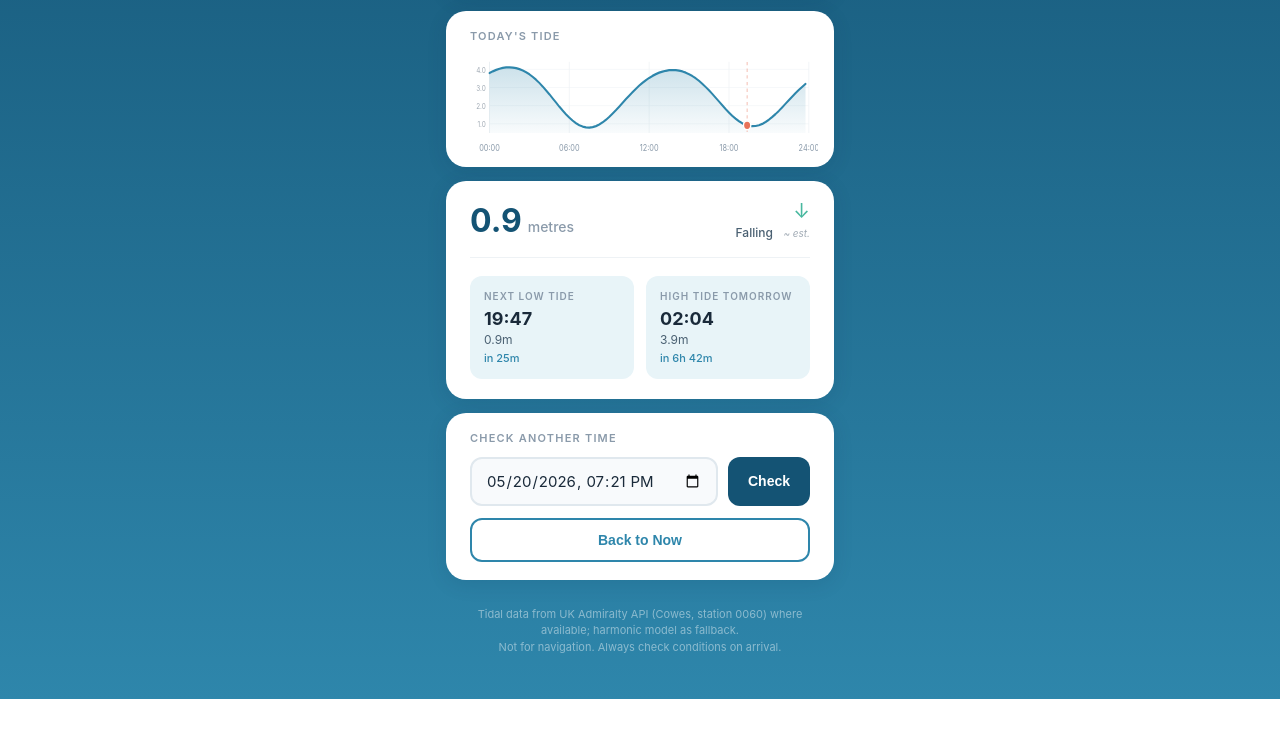
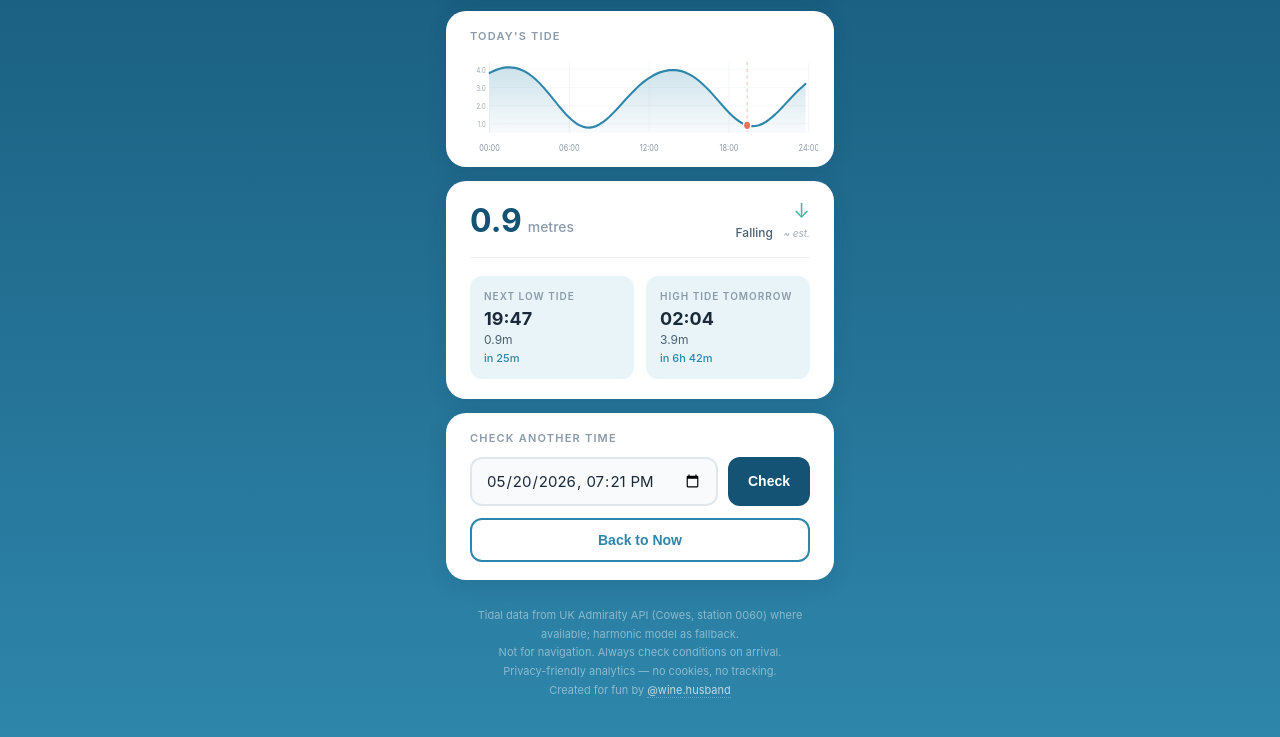
Before and after one commit to winehusband/gurnard-beach-walk, a website: page index.html in a window 1280 px wide. Shown: the part 960-1697 px from the top of the page. Before the commit the page ends 1659 px from the top, so only its background shows below. Drawn offline with Linux system fonts and the light colour scheme; no server answers.

Commit message:
Add footer credit, privacy note, and .env to gitignore
Co-Authored-By: Claude Opus 4.7 (1M context) <noreply@anthropic.com>

```diff
--- a/index.html
+++ b/index.html
@@ -111,7 +111,9 @@
 
   <div class="disclaimer">
     <span id="dataDisclaimer">Tidal data from UK Admiralty API where available; harmonic model as fallback.</span><br>
-    <span id="safetyDisclaimer">Not for navigation. Always check conditions on arrival.</span>
+    <span id="safetyDisclaimer">Not for navigation. Always check conditions on arrival.</span><br>
+    <span class="disclaimer-privacy">Privacy-friendly analytics — no cookies, no tracking.</span><br>
+    <span class="disclaimer-credit">Created for fun by <a href="https://instagram.com/wine.husband" target="_blank" rel="noopener">@wine.husband</a></span>
   </div>
 </div>
 
--- a/styles.css
+++ b/styles.css
@@ -638,7 +638,15 @@
     padding: 12px 20px;
     font-size: 11px;
     color: rgba(255,255,255,0.45);
-    line-height: 1.5;
+    line-height: 1.7;
+  }
+  .disclaimer-credit a {
+    color: rgba(255,255,255,0.7);
+    text-decoration: none;
+    border-bottom: 1px dotted rgba(255,255,255,0.3);
+  }
+  .disclaimer-credit a:hover {
+    color: rgba(255,255,255,0.9);
   }
 
   /* Animations */
```
Also changed, not shown: 1 other file.
